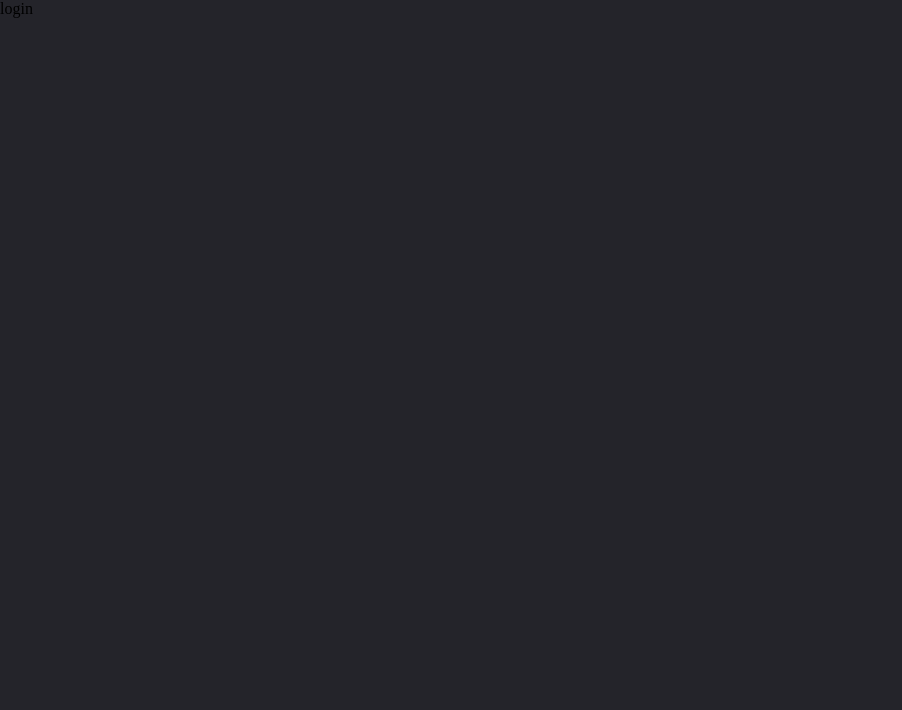
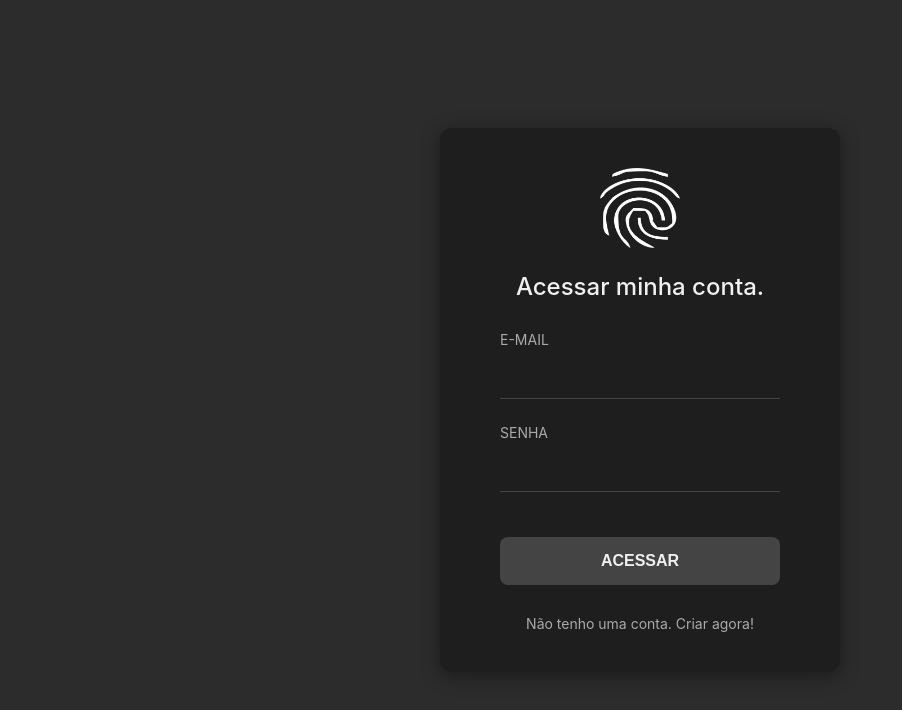
Before and after one commit to WBorges1984/g4d-pedidos, a React (Vite) app: page / in a window 1280 px wide. Shown: the top 710 px of the page, without its empty margins (0-902 px from the left). Built offline with nearby package versions, Linux system fonts and the light colour scheme.

Commit message:
tela de login

```diff
--- a/src/view/login/login.jsx
+++ b/src/view/login/login.jsx
@@ -1,9 +1,31 @@
-import './login.style.css'
+import "./login.style.css";
+import digital from "../../assets/dig.png";
 
 function Login() {
   return (
-    <div>login</div>
-  )
+      <div className="login-card">
+        <div className="fingerprint-icon">
+          <img src={digital} alt="Ícone de impressão digital" />
+        </div>
+        <h1>Acessar minha conta.</h1>
+        <form>
+          <div className="form-group">
+            <label htmlFor="email">E-MAIL</label>
+            <input type="email" id="email" name="email" required />
+          </div>
+          <div class="form-group">
+            <label htmlFor="senha">SENHA</label>
+            <input type="password" id="senha" name="senha" required />
+          </div>
+          <button type="submit" className="login-button">
+            ACESSAR
+          </button>
+        </form>
+        <a href="#" className="signup-link">
+          Não tenho uma conta. Criar agora!
+        </a>
+      </div>
+  );
 }
 
-export default Login
+export default Login;
--- a/src/view/login/login.style.css
+++ b/src/view/login/login.style.css
@@ -1,3 +1,81 @@
-div{
-    background-color: var(--fundo);
-}
+body {
+            font-family: -apple-system, BlinkMacSystemFont, "Segoe UI", Roboto, Oxygen, Ubuntu, Cantarell, "Fira Sans", "Droid Sans", "Helvetica Neue", sans-serif;
+            background-color: #2c2c2c;
+            color: #f0f0f0;
+            display: flex;
+            justify-content: center;
+            align-items: center;
+            height: 100vh;
+            margin: 0;
+        }
+        .login-card {
+            background-color: #1e1e1e;
+            padding: 40px 60px;
+            border-radius: 12px;
+            box-shadow: 0 4px 20px rgba(0, 0, 0, 0.4);
+            text-align: center;
+            width: 400px;
+        }
+        .fingerprint-icon {
+            margin-bottom: 20px;
+        }
+        .fingerprint-icon img {
+            width: 80px;
+            height: 80px;
+        }
+        h1 {
+            font-size: 24px;
+            font-weight: 500;
+            margin-bottom: 30px;
+        }
+        .form-group {
+            text-align: left;
+            margin-bottom: 25px;
+        }
+        label {
+            display: block;
+            font-size: 14px;
+            color: #aaa;
+            margin-bottom: 8px;
+        }
+        input {
+            width: 100%;
+            padding: 12px 0;
+            background: transparent;
+            border: none;
+            border-bottom: 1px solid #444;
+            color: #f0f0f0;
+            font-size: 16px;
+            transition: border-bottom-color 0.3s;
+        }
+        input:focus {
+            outline: none;
+            border-bottom-color: #fff;
+        }
+        .login-button {
+            width: 100%;
+            padding: 15px;
+            border-radius: 8px;
+            border: none;
+            background-color: #444;
+            color: #f0f0f0;
+            font-size: 16px;
+            font-weight: 600;
+            cursor: pointer;
+            transition: background-color 0.3s;
+            margin-top: 20px;
+        }
+        .login-button:hover {
+            background-color: #555;
+        }
+        .signup-link {
+            display: block;
+            margin-top: 30px;
+            font-size: 14px;
+            color: #aaa;
+            text-decoration: none;
+            transition: color 0.3s;
+        }
+        .signup-link:hover {
+            color: #f0f0f0;
+        }
```
Also changed, not shown: src/assets/dig.png (added).
